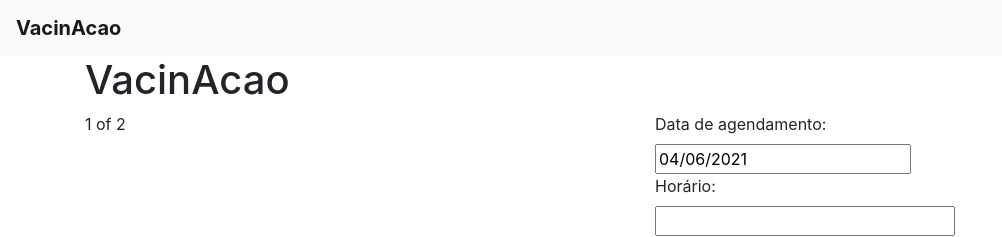
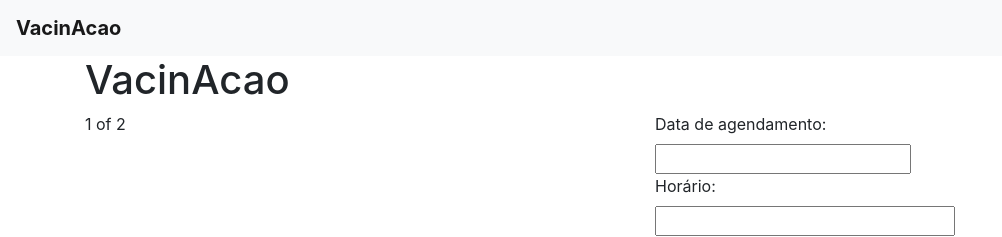
Before and after one commit to ricopomps/VacinAcao, a React (Create React App) app in the folder Client/: page / in a window 1280 px wide. Shown: the top 237 px of the page, without its empty margins (0-1002 px from the left). Built offline with nearby package versions, Linux system fonts and the light colour scheme.

Commit message:
Implementado DatePicker dentro do Formik

```diff
--- /dev/null
+++ b/Client/src/components/FormAgendamento/DatePicker.js
@@ -0,0 +1,28 @@
+import React from "react";
+import DateView from "react-datepicker";
+import { Field } from "formik";
+import "./styles.css";
+function DatePicker(props) {
+  const { name, ...rest } = props;
+  return (
+    <div className="form-agendamento">
+      <Field name={name}>
+        {({ form, field }) => {
+          const { setFieldValue } = form;
+          const { value } = field;
+          return (
+            <DateView
+              id={name}
+              {...field}
+              {...rest}
+              selected={value}
+              onChange={(val) => setFieldValue(name, val)}
+            />
+          );
+        }}
+      </Field>
+    </div>
+  );
+}
+
+export default DatePicker;
--- a/Client/src/components/FormAgendamento/FormAgendamento.js
+++ b/Client/src/components/FormAgendamento/FormAgendamento.js
@@ -1,27 +1,29 @@
-import React, { useState } from "react";
+import React from "react";
 import { Formik, Form, Field } from "formik";
-import DatePicker from "react-datepicker";
+import DatePicker from "./DatePicker";
 import "./styles.css";
 
 import "react-datepicker/dist/react-datepicker.css";
 const FormAgendamento = () => {
-  const [startDate, setStartDate] = useState(new Date());
   const valores = [1, 2, 3, 4, 5];
+  const onSubmit = (values) => {
+    console.log(values);
+  };
   return (
     <Formik
+      onSubmit={onSubmit}
       initialValues={{
         name: "",
         age: "",
         email: "",
+        schedule: "",
+        date: "",
       }}
     >
       <Form>
         <div className="form-agendamento">
           <label>Data de agendamento:</label>
-          <DatePicker
-            selected={startDate}
-            onChange={(date) => setStartDate(date)}
-          />
+          <DatePicker autoComplete="off" name="date" />
         </div>
         <div className="form-agendamento">
           <label htmlFor="schedule">Horário:</label>
```
